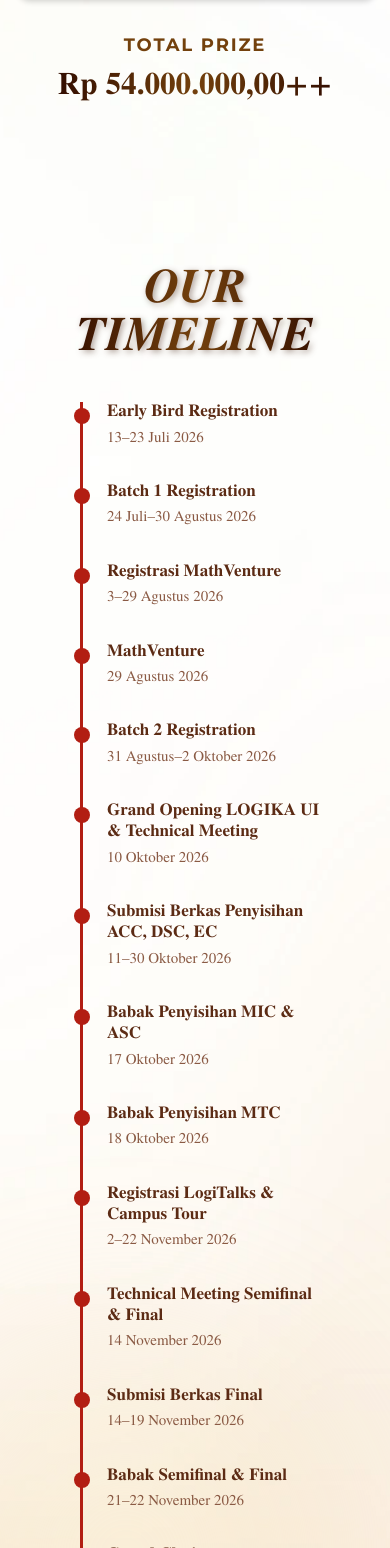
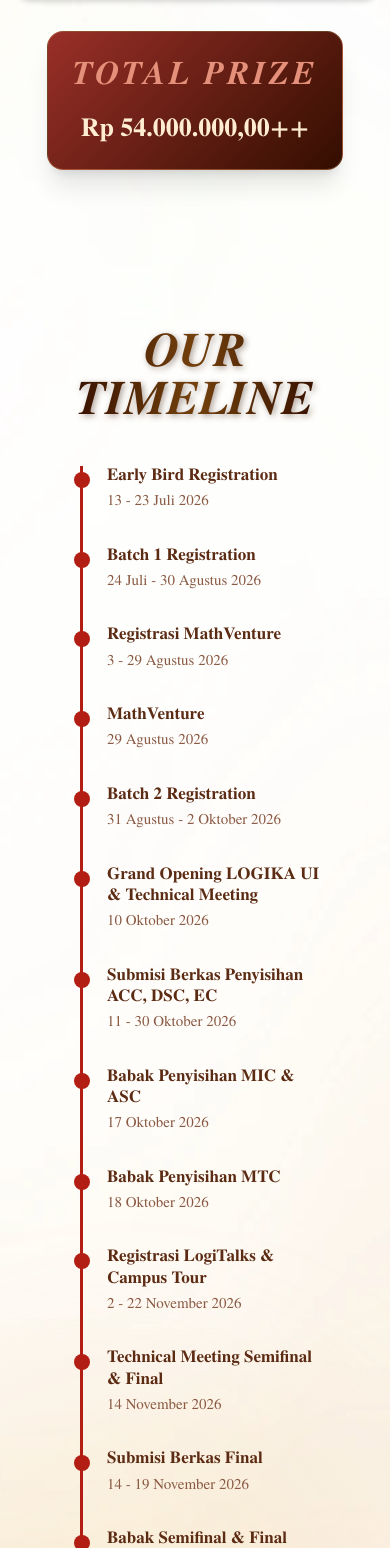
Before and after one commit to abhiramadw/logika-ui-26, a Next.js app: page / in a window 390 px wide. Shown: the part 1540-3088 px from the top of the page. Built offline with nearby package versions, Linux system fonts and the light colour scheme.

Commit message:
final revisi

```diff
--- a/src/components/competitions/ACCPage.tsx
+++ b/src/components/competitions/ACCPage.tsx
@@ -14,18 +14,18 @@
 
 const accTimelineRows: TimelineCell[][] = [
   [
-    { event: "Early Bird Registration", date: "13 -- 23 Juli 2026", colSpan: 1 },
-    { event: "Batch 1 Registration", date: "24 Juli -- 30 Agustus 2026", colSpan: 2 },
-    { event: "Batch 2 Registration", date: "31 Agustus -- 2 Oktober 2026", colSpan: 1 },
+    { event: "Early Bird Registration", date: "13 - 23 Juli 2026", colSpan: 1 },
+    { event: "Batch 1 Registration", date: "24 Juli - 30 Agustus 2026", colSpan: 2 },
+    { event: "Batch 2 Registration", date: "31 Agustus - 2 Oktober 2026", colSpan: 1 },
   ],
   [
-    { event: "Registrasi Ulang Semifinalis", date: "11 November -- 13 November 2026", colSpan: 1 },
-    { event: "Submisi Babak Penyisihan", date: "11 Oktober -- 30 Oktober 2026", colSpan: 2 },
+    { event: "Registrasi Ulang Semifinalis", date: "11 November - 13 November 2026", colSpan: 1 },
+    { event: "Submisi Babak Penyisihan", date: "11 Oktober - 30 Oktober 2026", colSpan: 2 },
     { event: "Grand Opening & Technical Meeting", date: "10 Oktober 2026", colSpan: 1 },
   ],
   [
     { event: "Technical Meeting Final", date: "14 November 2026", colSpan: 1 },
-    { event: "Submisi Berkas Final", date: "14 -- 19 November 2026", colSpan: 1 },
+    { event: "Submisi Berkas Final", date: "14 - 19 November 2026", colSpan: 1 },
     { event: "Babak Final", date: "21 November 2026", colSpan: 1 },
     { event: "Grand Closing", date: "22 November 2026", colSpan: 1 },
   ],
@@ -212,7 +212,7 @@
               <span className="whitespace-nowrap">Competition (ACC)</span>
             </h1>
             <p className="text-lg md:text-xl lg:text-[22px] font-montserrat font-normal text-justify leading-relaxed" style={descGradientStyle}>
-              Actuarial Case Competition (ACC) merupakan kompetisi aktuaria berskala nasional yang menantang peserta untuk mengembangkan kemampuan analisis, pemodelan, dan penyelesaian masalah berbasis ilmu aktuaria terhadap studi kasus nyata yang relevan secara tim.
+              Actuarial Case Competition (ACC) merupakan kompetisi aktuaria tim berskala nasional yang menantang peserta untuk mengembangkan kemampuan analisis, pemodelan, dan penyelesaian masalah berbasis ilmu aktuaria terhadap studi kasus nyata yang relevan.
             </p>
             <div className="flex flex-wrap gap-4 pt-2">
               <Link href="https://ristek.link/RegistrasiACCLOGIKAUI2026" target="_blank" rel="noopener noreferrer" style={btnStyle}>
--- a/src/components/competitions/ASCPage.tsx
+++ b/src/components/competitions/ASCPage.tsx
@@ -14,14 +14,14 @@
 
 const ascTimelineRows: TimelineCell[][] = [
   [
-    { event: "Early Bird Registration", date: "13 -- 23 Juli 2026", colSpan: 1 },
-    { event: "Batch 1 Registration", date: "24 Juli -- 30 Agustus 2026", colSpan: 2 },
-    { event: "Batch 2 Registration", date: "31 Agustus -- 2 Oktober 2026", colSpan: 1 },
+    { event: "Early Bird Registration", date: "13 - 23 Juli 2026", colSpan: 1 },
+    { event: "Batch 1 Registration", date: "24 Juli - 30 Agustus 2026", colSpan: 2 },
+    { event: "Batch 2 Registration", date: "31 Agustus - 2 Oktober 2026", colSpan: 1 },
   ],
   [
-    { event: "Registrasi Ulang Semifinalis", date: "31 Oktober -- 10 November 2026", colSpan: 1 },
+    { event: "Registrasi Ulang Semifinalis", date: "31 Oktober - 10 November 2026", colSpan: 1 },
     { event: "Babak Penyisihan", date: "17 Oktober 2026", colSpan: 1 },
-    { event: "Uji Coba Platform", date: "13 -- 16 Oktober 2026", colSpan: 1 },
+    { event: "Uji Coba Platform", date: "13 - 16 Oktober 2026", colSpan: 1 },
     { event: "Grand Opening & Technical Meeting", date: "10 Oktober 2026", colSpan: 1 },
   ],
   [
@@ -214,7 +214,7 @@
               <span className="whitespace-nowrap">Competition (ASC)</span>
             </h1>
             <p className="text-lg md:text-xl lg:text-[22px] font-montserrat font-normal text-justify leading-relaxed" style={descGradientStyle}>
-              Actuarial Science Competition (ASC) merupakan kompetisi ilmu aktuaria tingkat nasional yang menantang kemampuan analitis dan kuantitatif peserta dalam memecahkan soal mengenai konsep dasar hingga terapan ilmu aktuaria secara individu.
+              Actuarial Science Competition (ASC) merupakan kompetisi ilmu aktuaria individu tingkat nasional yang menantang kemampuan analitis dan kuantitatif peserta dalam memecahkan soal mengenai konsep dasar hingga terapan ilmu aktuaria.
             </p>
             <div className="flex flex-wrap gap-4 pt-2">
               <Link href="https://ristek.link/RegistrasiASCLOGIKAUI2026" target="_blank" rel="noopener noreferrer" style={btnStyle}>
--- a/src/components/competitions/DSCPage.tsx
+++ b/src/components/competitions/DSCPage.tsx
@@ -14,18 +14,18 @@
 
 const dscTimelineRows: TimelineCell[][] = [
   [
-    { event: "Early Bird Registration", date: "13 -- 23 Juli 2026", colSpan: 1 },
-    { event: "Batch 1 Registration", date: "24 Juli -- 30 Agustus 2026", colSpan: 2 },
-    { event: "Batch 2 Registration", date: "31 Agustus -- 2 Oktober 2026", colSpan: 1 },
+    { event: "Early Bird Registration", date: "13 - 23 Juli 2026", colSpan: 1 },
+    { event: "Batch 1 Registration", date: "24 Juli - 30 Agustus 2026", colSpan: 2 },
+    { event: "Batch 2 Registration", date: "31 Agustus - 2 Oktober 2026", colSpan: 1 },
   ],
   [
-    { event: "Registrasi Ulang Semifinalis", date: "11 November -- 13 November 2026", colSpan: 1 },
-    { event: "Submisi Babak Penyisihan", date: "11 Oktober -- 30 Oktober 2026", colSpan: 2 },
+    { event: "Registrasi Ulang Semifinalis", date: "11 November - 13 November 2026", colSpan: 1 },
+    { event: "Submisi Babak Penyisihan", date: "11 Oktober - 30 Oktober 2026", colSpan: 2 },
     { event: "Grand Opening & Technical Meeting", date: "10 Oktober 2026", colSpan: 1 },
   ],
   [
     { event: "Technical Meeting Final", date: "14 November 2026", colSpan: 1 },
-    { event: "Submisi Berkas Final", date: "14 -- 19 November 2026", colSpan: 1 },
+    { event: "Submisi Berkas Final", date: "14 - 19 November 2026", colSpan: 1 },
     { event: "Babak Final", date: "21 November 2026", colSpan: 1 },
     { event: "Grand Closing", date: "22 November 2026", colSpan: 1 },
   ],
@@ -214,7 +214,7 @@
               <span className="whitespace-nowrap">Competition (DSC)</span>
             </h1>
             <p className="text-lg md:text-xl lg:text-[22px] font-montserrat font-normal text-justify leading-relaxed" style={descGradientStyle}>
-              Data Science Competition (DSC) merupakan kompetisi analisis data berskala nasional yang menantang peserta untuk mengasah kemampuan dalam mengolah dan menganalisis data pada permasalahan nyata secara tim.
+              Data Science Competition (DSC) merupakan kompetisi analisis data tim berskala nasional yang menantang peserta untuk mengasah kemampuan dalam mengolah dan menganalisis data pada permasalahan nyata.
             </p>
             <div className="flex flex-wrap gap-4 pt-2">
               <Link href="https://ristek.link/RegistrasiDSCLOGIKAUI2026" target="_blank" rel="noopener noreferrer" style={btnStyle}>
--- a/src/components/competitions/MICPage.tsx
+++ b/src/components/competitions/MICPage.tsx
@@ -14,14 +14,14 @@
 
 const micTimelineRows: TimelineCell[][] = [
   [
-    { event: "Early Bird Registration", date: "13 -- 23 Juli 2026", colSpan: 1 },
-    { event: "Batch 1 Registration", date: "24 Juli -- 30 Agustus 2026", colSpan: 2 },
-    { event: "Batch 2 Registration", date: "31 Agustus -- 2 Oktober 2026", colSpan: 1 },
+    { event: "Early Bird Registration", date: "13 - 23 Juli 2026", colSpan: 1 },
+    { event: "Batch 1 Registration", date: "24 Juli - 30 Agustus 2026", colSpan: 2 },
+    { event: "Batch 2 Registration", date: "31 Agustus - 2 Oktober 2026", colSpan: 1 },
   ],
   [
-    { event: "Registrasi Ulang Semifinalis", date: "31 Oktober -- 10 November 2026", colSpan: 1 },
+    { event: "Registrasi Ulang Semifinalis", date: "31 Oktober - 10 November 2026", colSpan: 1 },
     { event: "Babak Penyisihan", date: "17 Oktober 2026", colSpan: 1 },
-    { event: "Uji Coba Platform", date: "13 -- 16 Oktober 2026", colSpan: 1 },
+    { event: "Uji Coba Platform", date: "13 - 16 Oktober 2026", colSpan: 1 },
     { event: "Grand Opening & Technical Meeting", date: "10 Oktober 2026", colSpan: 1 },
   ],
   [
@@ -232,7 +232,7 @@
               <span className="whitespace-nowrap">Competition (MIC)</span>
             </h1>
             <p className="text-lg md:text-xl lg:text-[22px] font-montserrat font-normal text-justify leading-relaxed" style={descGradientStyle}>
-              Mathematics Individual Competition (MIC) merupakan kompetisi matematika tingkat nasional yang menantang kemampuan logika, penalaran, dan pemahaman matematis peserta secara individu.
+              Mathematics Individual Competition (MIC) merupakan kompetisi matematika individu tingkat nasional yang menantang peserta untuk mengasah kemampuan berpikir logis, analitis, dan sistematis dalam memecahkan soal standar olimpiade.
             </p>
             <div className="flex flex-wrap gap-4 pt-2">
               <Link href="https://ristek.link/RegistrasiMICLOGIKAUI2026" target="_blank" rel="noopener noreferrer" style={btnStyle}>
--- a/src/components/competitions/MTCPage.tsx
+++ b/src/components/competitions/MTCPage.tsx
@@ -14,14 +14,14 @@
 
 const mtcTimelineRows: TimelineCell[][] = [
   [
-    { event: "Early Bird Registration", date: "13 -- 23 Juli 2026", colSpan: 1 },
-    { event: "Batch 1 Registration", date: "24 Juli -- 30 Agustus 2026", colSpan: 2 },
-    { event: "Batch 2 Registration", date: "31 Agustus -- 2 Oktober 2026", colSpan: 1 },
+    { event: "Early Bird Registration", date: "13 - 23 Juli 2026", colSpan: 1 },
+    { event: "Batch 1 Registration", date: "24 Juli - 30 Agustus 2026", colSpan: 2 },
+    { event: "Batch 2 Registration", date: "31 Agustus - 2 Oktober 2026", colSpan: 1 },
   ],
   [
-    { event: "Registrasi Ulang Semifinalis", date: "31 Oktober -- 10 November 2026", colSpan: 1 },
+    { event: "Registrasi Ulang Semifinalis", date: "31 Oktober - 10 November 2026", colSpan: 1 },
     { event: "Babak Penyisihan", date: "18 Oktober 2026", colSpan: 1 },
-    { event: "Uji Coba Platform", date: "13 -- 16 Oktober 2026", colSpan: 1 },
+    { event: "Uji Coba Platform", date: "13 - 16 Oktober 2026", colSpan: 1 },
     { event: "Grand Opening & Technical Meeting", date: "10 Oktober 2026", colSpan: 1 },
   ],
   [
@@ -234,7 +234,7 @@
               <span className="whitespace-nowrap">Competition (MTC)</span>
             </h1>
             <p className="text-lg md:text-xl lg:text-[22px] font-montserrat font-normal text-justify leading-relaxed" style={descGradientStyle}>
-              Mathematics Team Competition (MTC) merupakan kompetisi matematika tingkat nasional yang menguji pemikiran kritis, strategi, dan kerja sama tim melalui penyelesaian soal standar olimpiade serta rangkaian permainan interaktif secara tim.
+              Mathematics Team Competition (MTC) merupakan kompetisi matematika tim tingkat nasional yang menguji pemikiran kritis, strategi, dan kerja sama peserta melalui penyelesaian soal standar olimpiade serta rangkaian permainan interaktif.
             </p>
             <div className="flex flex-wrap gap-4 pt-2">
               <Link href="https://ristek.link/RegistrasiMTCLOGIKAUI2026" target="_blank" rel="noopener noreferrer" style={btnStyle}>
--- a/src/components/competitions/SECPage.tsx
+++ b/src/components/competitions/SECPage.tsx
@@ -14,18 +14,18 @@
 
 const secTimelineRows: TimelineCell[][] = [
   [
-    { event: "Early Bird Registration", date: "13 -- 23 Juli 2026", colSpan: 1 },
-    { event: "Batch 1 Registration", date: "24 Juli -- 30 Agustus 2026", colSpan: 2 },
-    { event: "Batch 2 Registration", date: "31 Agustus -- 2 Oktober 2026", colSpan: 1 },
+    { event: "Early Bird Registration", date: "13 - 23 Juli 2026", colSpan: 1 },
+    { event: "Batch 1 Registration", date: "24 Juli - 30 Agustus 2026", colSpan: 2 },
+    { event: "Batch 2 Registration", date: "31 Agustus - 2 Oktober 2026", colSpan: 1 },
   ],
   [
-    { event: "Registrasi Ulang Semifinalis", date: "11 November -- 13 November 2026", colSpan: 1 },
-    { event: "Submisi Babak Penyisihan", date: "11 Oktober -- 30 Oktober 2026", colSpan: 2 },
+    { event: "Registrasi Ulang Semifinalis", date: "11 November - 13 November 2026", colSpan: 1 },
+    { event: "Submisi Babak Penyisihan", date: "11 Oktober - 30 Oktober 2026", colSpan: 2 },
     { event: "Grand Opening & Technical Meeting", date: "10 Oktober 2026", colSpan: 1 },
   ],
   [
     { event: "Technical Meeting Final", date: "14 November 2026", colSpan: 1 },
-    { event: "Submisi Berkas Final", date: "14 -- 19 November 2026", colSpan: 1 },
+    { event: "Submisi Berkas Final", date: "14 - 19 November 2026", colSpan: 1 },
     { event: "Babak Final", date: "21 November 2026", colSpan: 1 },
     { event: "Grand Closing", date: "22 November 2026", colSpan: 1 },
   ],
@@ -210,7 +210,7 @@
               <span className="whitespace-nowrap">Competition (SEC)</span>
             </h1>
             <p className="text-lg md:text-xl lg:text-[22px] font-montserrat font-normal text-justify leading-relaxed" style={descGradientStyle}>
-              School Essay Competition merupakan kompetisi esai tingkat nasional yang bertujuan untuk menjadi wadah bagi peserta menuangkan gagasan, pemikiran kritis, serta solusi kreatif terhadap isu-isu yang relevan dengan penerapan matematika yaitu statistika secara individu.
+              School Essay Competition merupakan kompetisi esai individu tingkat nasional yang bertujuan untuk menjadi wadah bagi peserta menuangkan gagasan, pemikiran kritis, serta solusi kreatif terhadap isu-isu yang relevan dengan penerapan matematika yaitu statistika.
             </p>
             <div className="flex flex-wrap gap-4 pt-2">
               <Link href="https://ristek.link/RegistrasiSECLOGIKAUI2026" target="_blank" rel="noopener noreferrer" style={btnStyle}>
--- a/src/components/competitions/UECPage.tsx
+++ b/src/components/competitions/UECPage.tsx
@@ -14,18 +14,18 @@
 
 const uecTimelineRows: TimelineCell[][] = [
   [
-    { event: "Early Bird Registration", date: "13 -- 23 Juli 2026", colSpan: 1 },
-    { event: "Batch 1 Registration", date: "24 Juli -- 30 Agustus 2026", colSpan: 2 },
-    { event: "Batch 2 Registration", date: "31 Agustus -- 2 Oktober 2026", colSpan: 1 },
+    { event: "Early Bird Registration", date: "13 - 23 Juli 2026", colSpan: 1 },
+    { event: "Batch 1 Registration", date: "24 Juli - 30 Agustus 2026", colSpan: 2 },
+    { event: "Batch 2 Registration", date: "31 Agustus - 2 Oktober 2026", colSpan: 1 },
   ],
   [
-    { event: "Registrasi Ulang Semifinalis", date: "11 November -- 13 November 2026", colSpan: 1 },
-    { event: "Submisi Babak Penyisihan", date: "11 Oktober -- 30 Oktober 2026", colSpan: 2 },
+    { event: "Registrasi Ulang Semifinalis", date: "11 November - 13 November 2026", colSpan: 1 },
+    { event: "Submisi Babak Penyisihan", date: "11 Oktober - 30 Oktober 2026", colSpan: 2 },
     { event: "Grand Opening & Technical Meeting", date: "10 Oktober 2026", colSpan: 1 },
   ],
   [
     { event: "Technical Meeting Final", date: "14 November 2026", colSpan: 1 },
-    { event: "Submisi Berkas Final", date: "14 -- 19 November 2026", colSpan: 1 },
+    { event: "Submisi Berkas Final", date: "14 - 19 November 2026", colSpan: 1 },
     { event: "Babak Final", date: "21 November 2026", colSpan: 1 },
     { event: "Grand Closing", date: "22 November 2026", colSpan: 1 },
   ],
@@ -212,7 +212,7 @@
               <span className="whitespace-nowrap">Competition (UEC)</span>
             </h1>
             <p className="text-lg md:text-xl lg:text-[22px] font-montserrat font-normal text-justify leading-relaxed" style={descGradientStyle}>
-              University Essay Competition merupakan kompetisi esai tingkat nasional yang bertujuan untuk menjadi wadah bagi peserta dalam menuangkan gagasan, pemikiran kritis, serta solusi kreatif terhadap isu-isu yang relevan dengan penerapan ilmu matematika secara tim.
+              University Essay Competition merupakan kompetisi esai tim tingkat nasional yang bertujuan untuk menjadi wadah bagi peserta dalam menuangkan gagasan, pemikiran kritis, serta solusi kreatif terhadap isu-isu yang relevan dengan penerapan ilmu matematika.
             </p>
             <div className="flex flex-wrap gap-4 pt-2">
               <Link href="https://ristek.link/RegistrasiUECLOGIKAUI2026" target="_blank" rel="noopener noreferrer" style={btnStyle}>
--- a/src/components/home/AboutSection.tsx
+++ b/src/components/home/AboutSection.tsx
@@ -84,24 +84,31 @@
         </div>
 
         {/* Total Prize */}
-        <div>
+        <div
+          className="rounded-2xl px-6 py-5 md:px-10 md:py-6 border border-gold/30 shadow-xl"
+          style={{
+            background: "linear-gradient(135deg, #992f28, #330e00)",
+          }}
+        >
           <p
-            className="uppercase tracking-widest text-lg md:text-xl font-bold text-brown mb-2"
-            style={{ fontFamily: "'Montserrat', sans-serif" }}
+            className="uppercase tracking-widest mb-2"
+            style={{
+              fontFamily: "'TeX Gyre Termes', serif",
+              fontSize: "33px",
+              fontWeight: "bold",
+              fontStyle: "italic",
+              color: "#e4907a",
+            }}
           >
             Total Prize
           </p>
           <p
-            className="font-black text-4xl leading-tight sm:text-6xl md:text-7xl lg:text-8xl whitespace-nowrap"
+            className="sm:whitespace-nowrap"
             style={{
               fontFamily: "'TeX Gyre Termes', serif",
-              fontSize: "clamp(26px, 8vw, 96px)",
+              fontSize: "clamp(26px, 6vw, 68px)",
               fontWeight: "bold",
-              background:
-                "linear-gradient(90deg, #330e00, #73410d, #330e00)",
-              WebkitBackgroundClip: "text",
-              WebkitTextFillColor: "transparent",
-              backgroundClip: "text",
+              color: "#ffedd2",
             }}
           >
             Rp 54.000.000,00++
--- a/src/components/home/TimelineSection.tsx
+++ b/src/components/home/TimelineSection.tsx
@@ -6,9 +6,9 @@
 
 const timelineRows: TimelineCell[][] = [
   [
-    { event: "Early Bird Registration", date: "13–23 Juli 2026", colSpan: 1 },
-    { event: "Batch 1 Registration", date: "24 Juli–30 Agustus 2026", colSpan: 2 },
-    { event: "Registrasi MathVenture", date: "3–29 Agustus 2026", colSpan: 1 },
+    { event: "Early Bird Registration", date: "13 - 23 Juli 2026", colSpan: 1 },
+    { event: "Batch 1 Registration", date: "24 Juli - 30 Agustus 2026", colSpan: 2 },
+    { event: "Registrasi MathVenture", date: "3 - 29 Agustus 2026", colSpan: 1 },
   ],
   [
     {
@@ -16,27 +16,27 @@
       date: "10 Oktober 2026",
       colSpan: 1,
     },
-    { event: "Batch 2 Registration", date: "31 Agustus–2 Oktober 2026", colSpan: 2 },
+    { event: "Batch 2 Registration", date: "31 Agustus - 2 Oktober 2026", colSpan: 2 },
     { event: "MathVenture", date: "29 Agustus 2026", colSpan: 1 },
   ],
   [
     {
       event: "Submisi Berkas Penyisihan ACC, DSC, EC",
-      date: "11–30 Oktober 2026",
+      date: "11 - 30 Oktober 2026",
       colSpan: 1,
     },
     { event: "Babak Penyisihan MIC & ASC", date: "17 Oktober 2026", colSpan: 1 },
     { event: "Babak Penyisihan MTC", date: "18 Oktober 2026", colSpan: 1 },
     {
       event: "Registrasi LogiTalks & Campus Tour",
-      date: "2–22 November 2026",
+      date: "2 - 22 November 2026",
       colSpan: 1,
     },
   ],
   [
     { event: "Grand Closing", date: "22 November 2026", colSpan: 1 },
-    { event: "Babak Semifinal & Final", date: "21–22 November 2026", colSpan: 1 },
-    { event: "Submisi Berkas Final", date: "14–19 November 2026", colSpan: 1 },
+    { event: "Babak Semifinal & Final", date: "21 - 22 November 2026", colSpan: 1 },
+    { event: "Submisi Berkas Final", date: "14 - 19 November 2026", colSpan: 1 },
     {
       event: "Technical Meeting Semifinal & Final",
       date: "14 November 2026",
```
Also changed, not shown: src/data/competitions.ts (+7 -7 lines).
